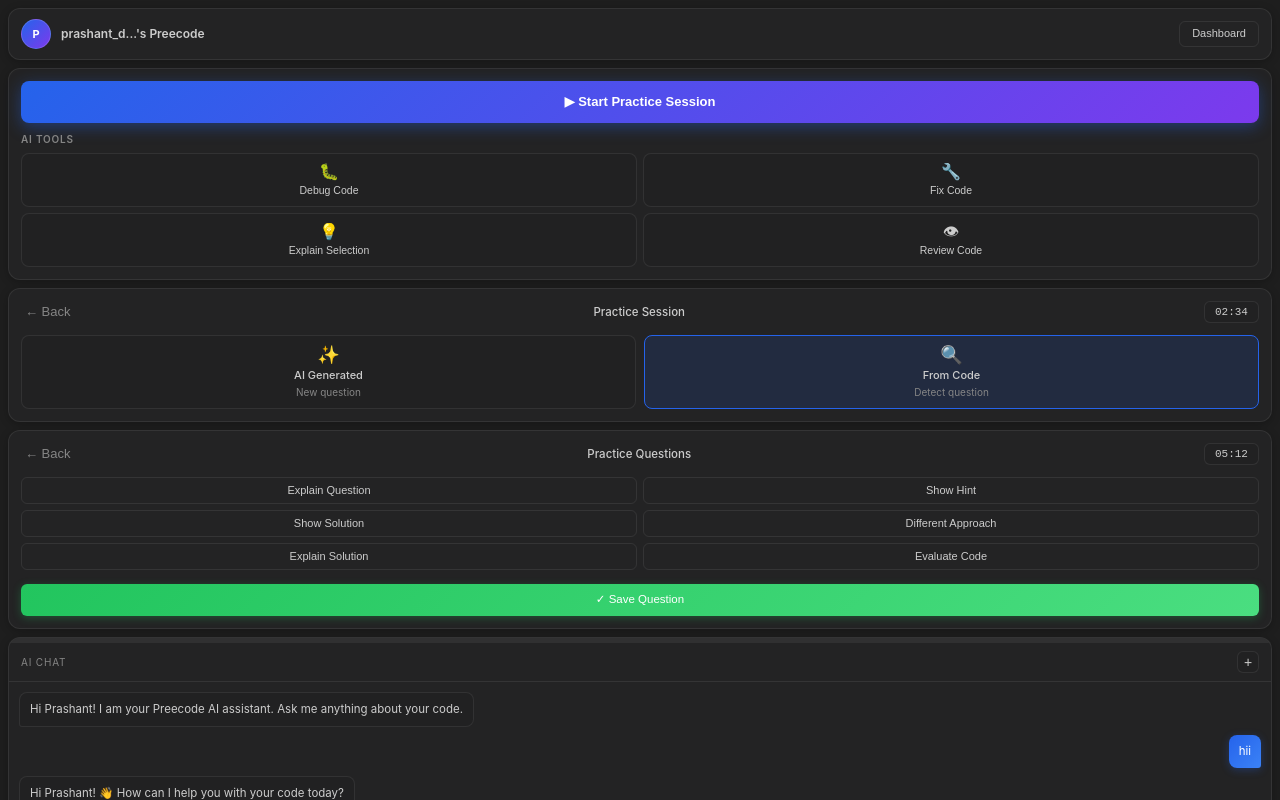
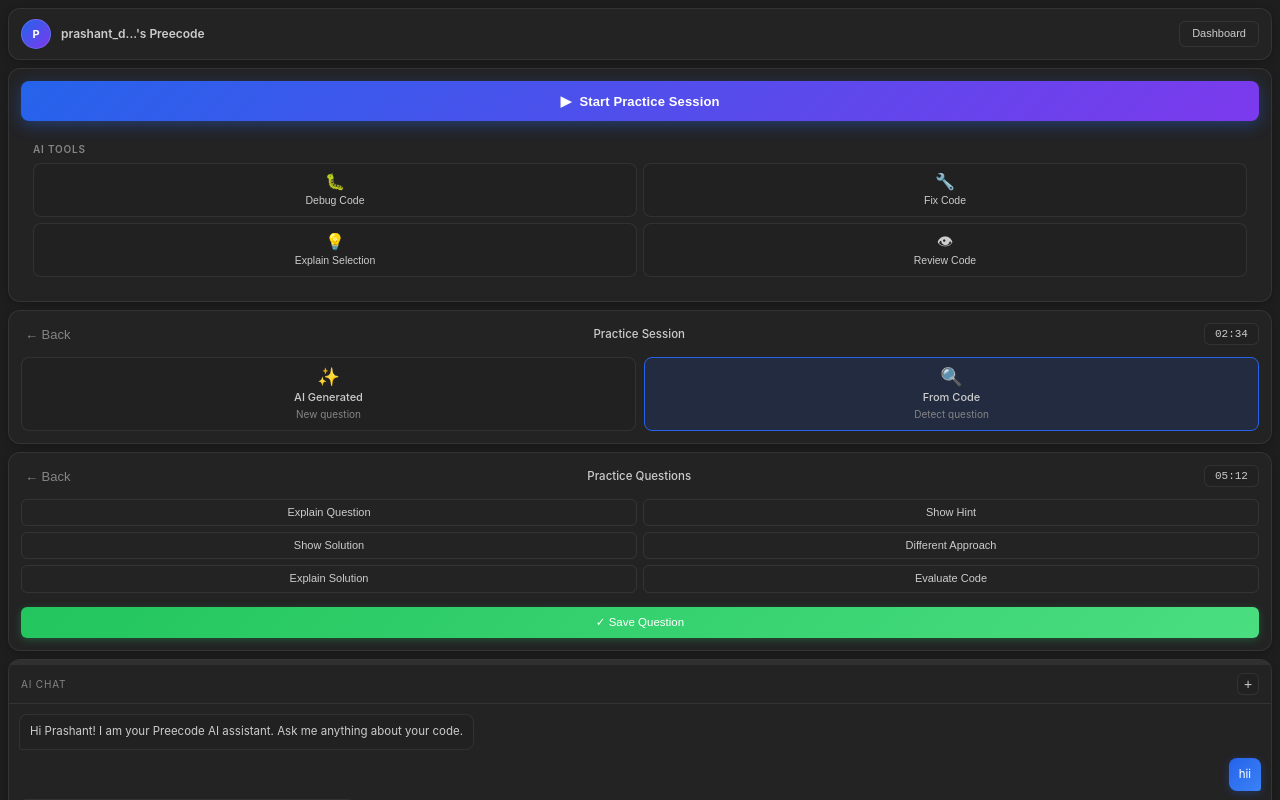
Before and after one commit to Prashantpd7/Preecode, a website: page preecode-extension/webview/inner-preview.html in a window 1280 px wide. Drawn offline with Linux system fonts and the light colour scheme.

Commit message:
fix: Start Practice Session button design and broken nav-back loop
- Replace btn-primary on CTA with dedicated btn-cta class (gradient, proper sizing)
- Remove data-action=practice from CTA button (was incorrectly firing backend action)
- Add btn-cta CSS with full-width gradient, shadow, hover/active states
- Fix broken data-nav-back loop (was missing its for() declaration)
- Fix tools-section padding inside cta-section
- Update onboarding to find startPracticeBtn by id
- Update inner-preview.html to reflect new btn-cta structure

```diff
--- a/preecode-extension/webview/control-center.css
+++ b/preecode-extension/webview/control-center.css
@@ -163,16 +163,26 @@ html, body {
 }
 .timer:hover { background: color-mix(in srgb, var(--surface-2), #fff 8%); }
 /* ── CTA SECTION ── */
-.cta-section { padding: 12px; }
-.cta-section .btn-primary.full {
+.cta-section { padding: 12px; display: flex; flex-direction: column; gap: 10px; }
+.btn-cta {
+  width: 100%; display: flex; align-items: center; justify-content: center; gap: 8px;
   background: linear-gradient(135deg, #2563eb 0%, #7c3aed 100%);
+  color: #fff; border: none; border-radius: var(--radius-sm);
+  padding: 13px 14px; font-size: 13px; font-weight: 600;
+  cursor: pointer; transition: all var(--transition);
   box-shadow: 0 4px 16px rgba(37,99,235,0.4);
-  font-size: 13px; padding: 13px 14px;
+  letter-spacing: 0.01em;
 }
-.cta-section .btn-primary.full:hover {
+.btn-cta:hover {
   background: linear-gradient(135deg, #1d4ed8 0%, #6d28d9 100%);
   box-shadow: 0 6px 20px rgba(37,99,235,0.5);
+  transform: scale(1.02);
 }
+.btn-cta:active { transform: scale(0.99); box-shadow: 0 2px 8px rgba(37,99,235,0.3); }
+.btn-cta:focus-visible { outline: 2px solid var(--vscode-focusBorder, #007acc); outline-offset: 2px; }
+.cta-icon { font-size: 14px; line-height: 1; }
+.cta-text { line-height: 1; }
+.tools-section { padding: 0; }
 /* ── MODE CHOOSER ── */
 .mode-chooser {
   display: grid; grid-template-columns: 1fr 1fr; gap: 8px; margin-top: 10px;
--- a/preecode-extension/webview/inner-preview.html
+++ b/preecode-extension/webview/inner-preview.html
@@ -54,8 +54,11 @@
 
     <!-- TOOLS FLOW -->
     <section class="card cta-section">
-      <button class="btn btn-primary full">▶ Start Practice Session</button>
-      <div class="tools-section" style="padding:10px 0 0">
+      <button class="btn-cta" id="startPracticeBtn">
+        <span class="cta-icon">▶</span>
+        <span class="cta-text">Start Practice Session</span>
+      </button>
+      <div class="tools-section">
         <div class="section-label" style="margin-bottom:8px">AI Tools</div>
         <div class="tools-grid">
           <button class="tool-btn">
```
Also changed, not shown: preecode-extension/src/views/controlCenterView.ts (+5 -18 lines), preecode-extension/webview/control-center.js (+6 -3 lines).
